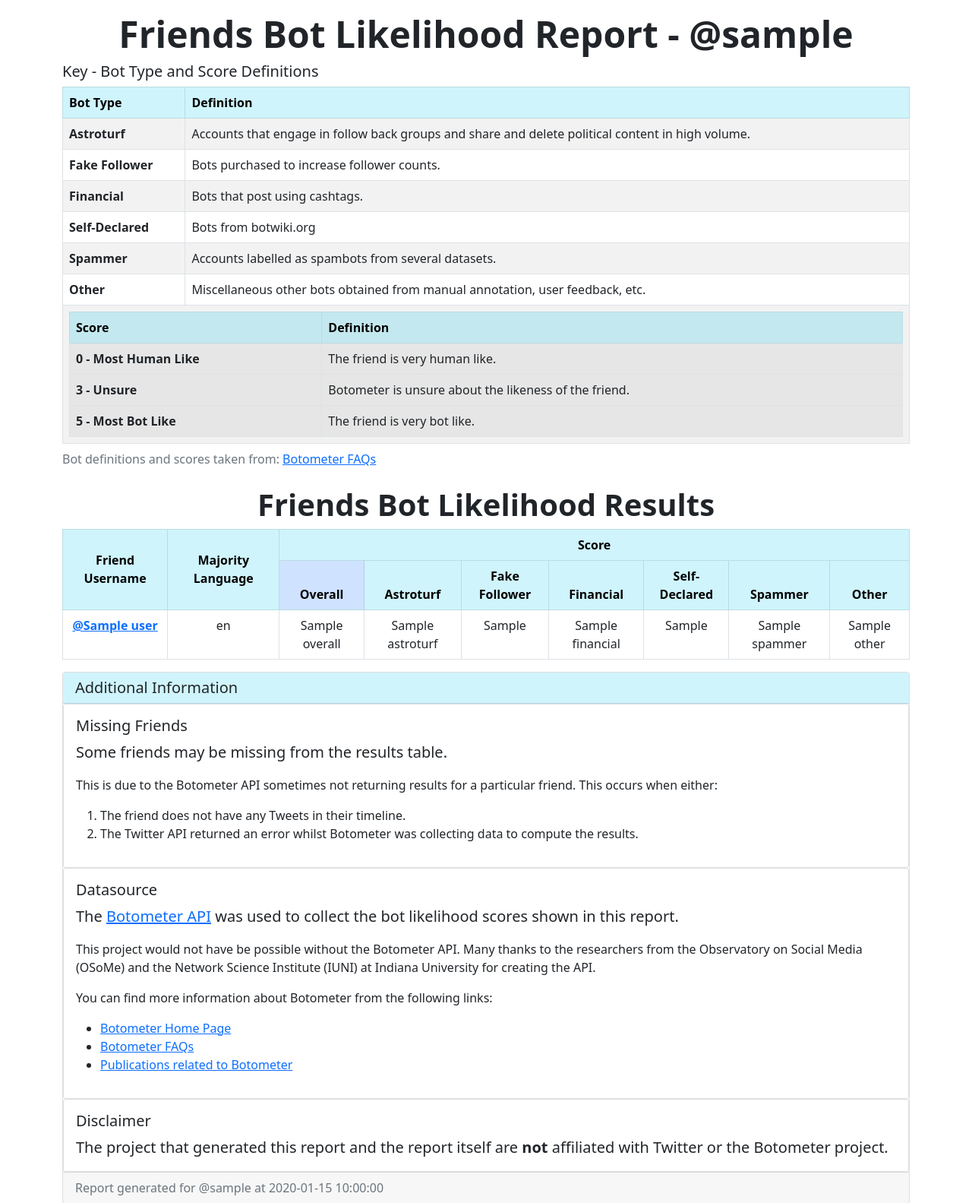
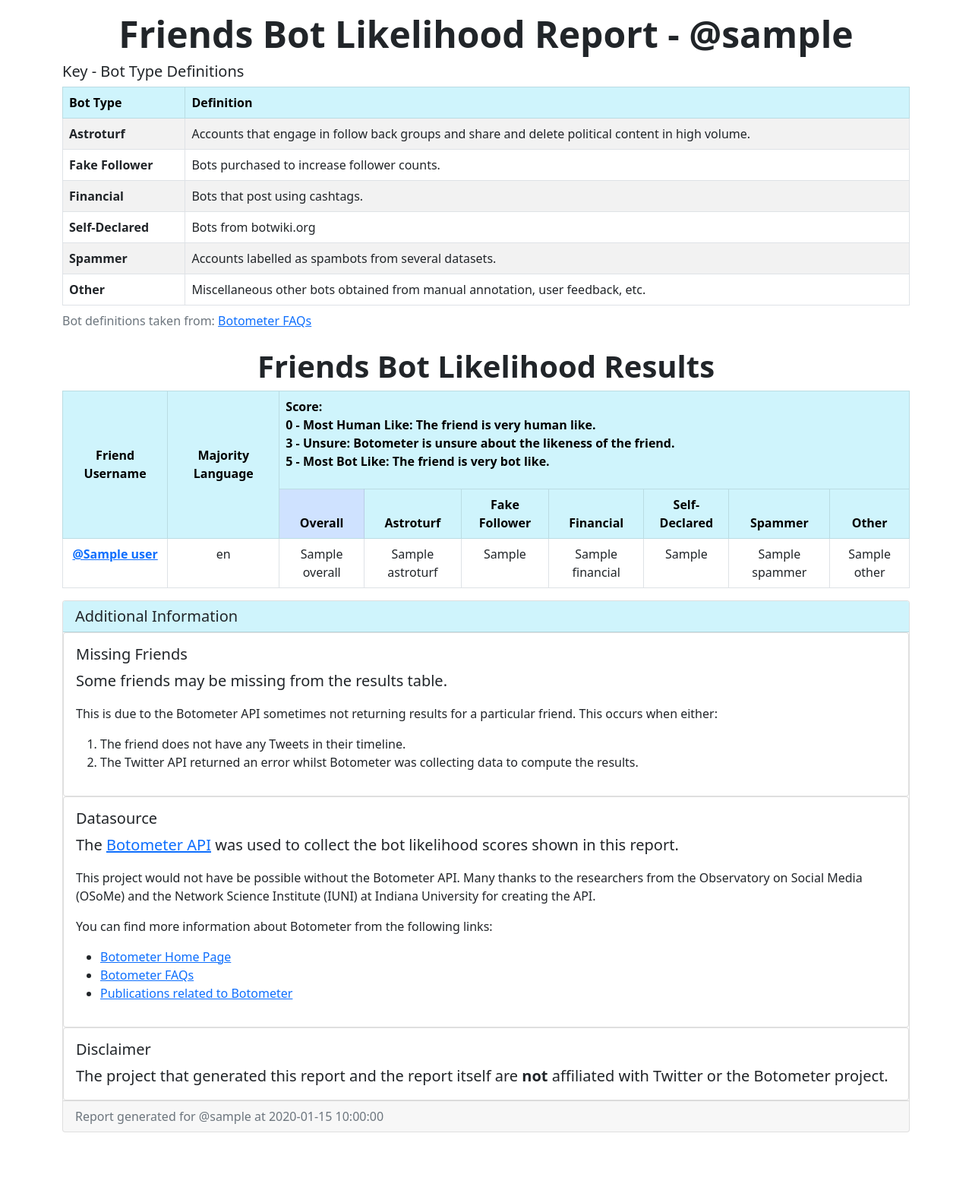
Before and after one commit to dbrennand/Final-Year-Project, a Python web app: template src/template/report_template.html in a window 1280 px wide. Shown: the top 1583 px of the page at 76% size. After the commit the page ends 1490 px from the top, so only its background shows below. Run offline with Jinja, Linux system fonts and the light colour scheme; the template is opened without the code that fills it: most values are stand-ins (such as "Sample title", 1, 10 or a date in 2020).

Commit message:
refactor: Move Bot score definitions.
Move Bot score definitions down in the template to the results table.

```diff
--- a/src/template/report_template.html
+++ b/src/template/report_template.html
@@ -16,12 +16,12 @@
     <!-- Top report heading -->
     <h1 class="display-5 text-center fw-bold">Friends Bot Likelihood Report - @{{ username }}</h1>
     <!-- Heading for Bot Type and Score definitions table -->
-    <h5>Key - Bot Type and Score Definitions</h5>
+    <h5>Key - Bot Type Definitions</h5>
     <!-- Responsive table class -->
     <div class="table-responsive">
       <!-- Begin Bot Type and Score definitions table -->
       <table class="table table-striped table-bordered">
-        <caption>Bot definitions and scores taken from: <a
+        <caption>Bot definitions taken from: <a
             href="https://botometer.osome.iu.edu/faq#which-score">Botometer FAQs</a>
         </caption>
         <thead class="table-info">
@@ -55,32 +55,6 @@
             <th scope="row">Other</th>
             <td>Miscellaneous other bots obtained from manual annotation, user feedback, etc.</td>
           </tr>
-          <tr>
-            <td colspan="2">
-              <table class="table table-bordered mb-0">
-                <thead class="table-info">
-                  <tr>
-                    <th scope="col">Score</th>
-                    <th scope="col">Definition</th>
-                  </tr>
-                </thead>
-                <tbody>
-                  <tr>
-                    <th scope="row">0 - Most Human Like</th>
-                    <td>The friend is very human like.</td>
-                  </tr>
-                  <tr>
-                    <th scope="row">3 - Unsure</th>
-                    <td>Botometer is unsure about the likeness of the friend.</td>
-                  </tr>
-                  <tr>
-                    <th scope="row">5 - Most Bot Like</th>
-                    <td>The friend is very bot like.</td>
-                  </tr>
-                </tbody>
-              </table>
-            </td>
-          </tr>
         </tbody>
       </table>
       <!-- End of Bot Types and Score definitions table -->
@@ -93,7 +67,12 @@
           <tr>
             <th class="col align-middle" rowspan="2">Friend Username</th>
             <th class="col align-middle" rowspan="2">Majority Language</th>
-            <th class="col" colspan="7">Score</th>
+            <th class="col text-start" colspan="7">Score:
+              <p>0 - Most Human Like: The friend is very human like.
+                <br>3 - Unsure: Botometer is unsure about the likeness of the friend.
+                <br>5 - Most Bot Like: The friend is very bot like.
+              </p>
+            </th>
           </tr>
           <tr>
             <th class="col table-primary">Overall</th>
```
